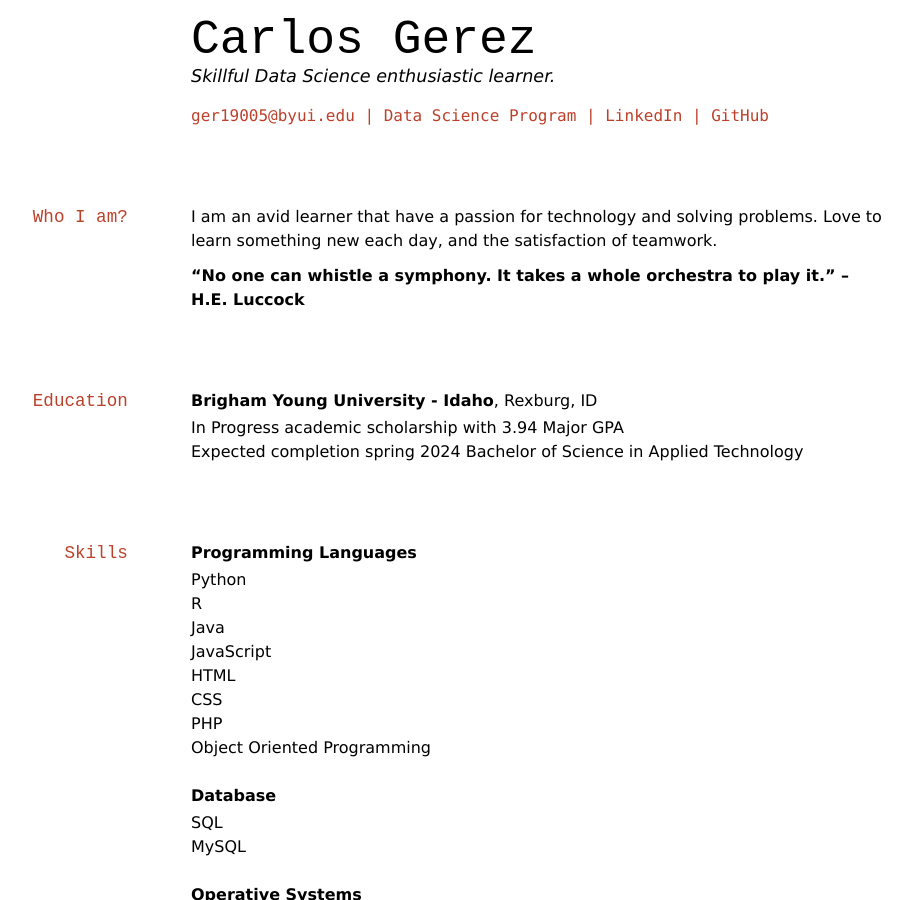
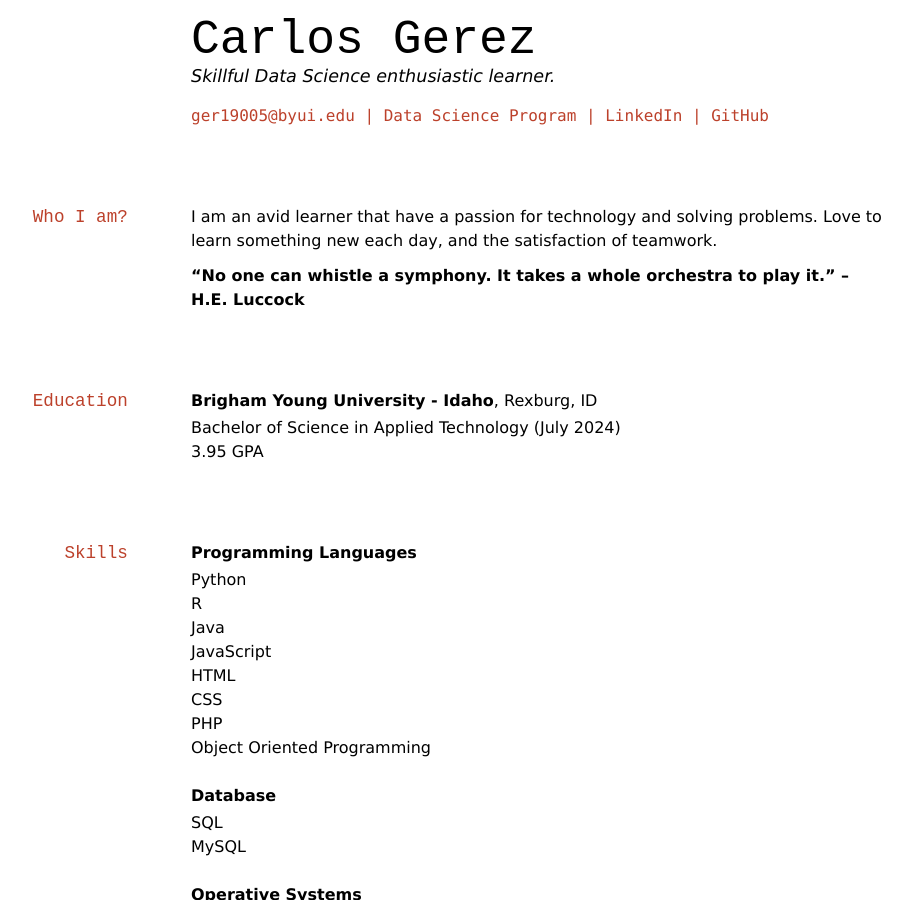
Before and after one commit to carlosdgerez/Gerez-Resume, a Jekyll site: the page built from docs/index.md, in a window 1280 px wide and 900 px high. Shown: the whole window, without its empty margins (141-1053 px from the left). Built offline with Jekyll 4.4.1, drawn with Linux system fonts in a browser that asks for light colours; some of the changed text lies outside the part shown.

Commit message:
Update index.md

```diff
--- a/docs/index.md
+++ b/docs/index.md
@@ -23,8 +23,9 @@ Love to learn something new each day, and the satisfaction of teamwork.
 
 __Brigham Young University - Idaho__, Rexburg, ID
 
-- In Progress academic scholarship with 3.94 Major GPA
-- Expected completion spring 2024 Bachelor of Science in Applied Technology
+-  Bachelor of Science in Applied Technology (July 2024)
+-  3.95 GPA
+
 
 
 
@@ -93,6 +94,7 @@ __Languages__
 - Certified PC Pro TestOut ( December 2020)
 - Certified Network Pro TestOut (December 2020)
 - Certified Switching Pro (July 2021)
+- Certified CompTIA Security+ SYO-701 (July 2024)
 
 
 
```
